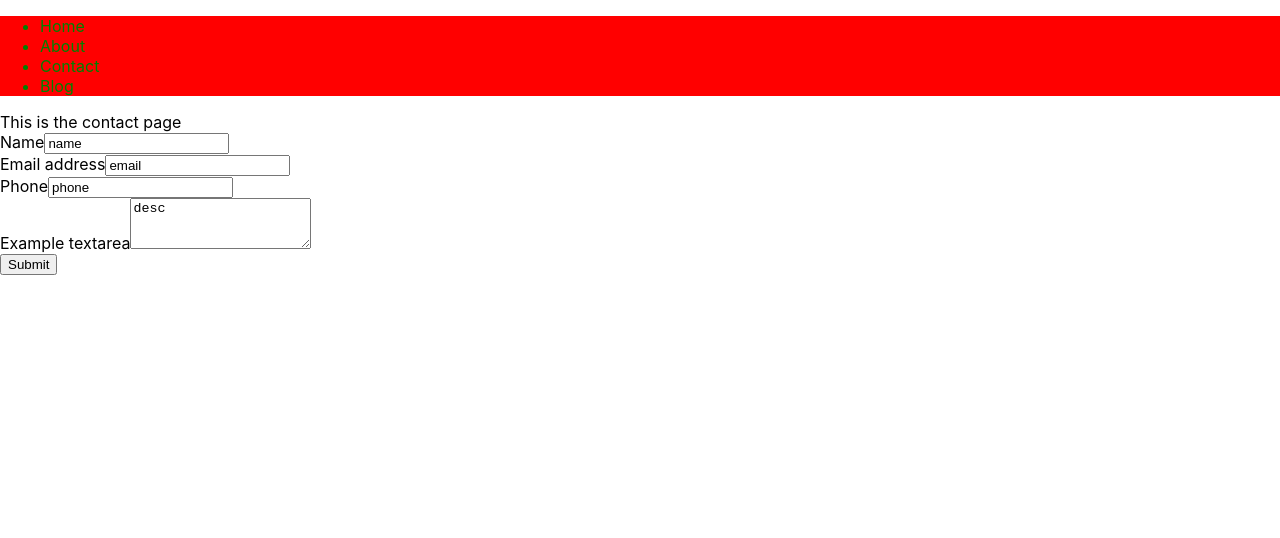
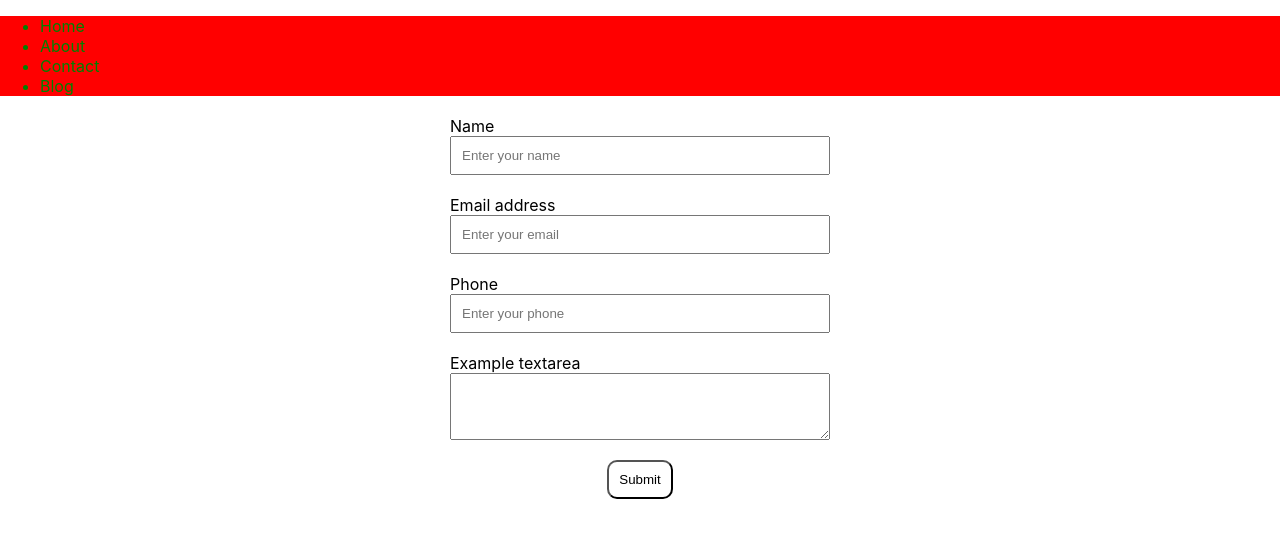
Before and after one commit to programwithabhi33/my-next-js-app, a Next.js app: page /contact in a window 1280 px wide. Shown: the top 538 px of the page. Built offline with nearby package versions, Linux system fonts and the light colour scheme.

Commit message:
added the styles in the contact form

```diff
--- a/pages/contact.js
+++ b/pages/contact.js
@@ -1,11 +1,12 @@
 import next from 'next'
 import React, { useState } from 'react'
+import styles from '../styles/Contact.module.css'
 
 export default function contact() {
-  const [name, setname] = useState('name')
-  const [email, setemail] = useState('email')
-  const [phone, setphone] = useState('phone')
-  const [desc, setdesc] = useState('desc')
+  const [name, setname] = useState()
+  const [email, setemail] = useState()
+  const [phone, setphone] = useState()
+  const [desc, setdesc] = useState()
 
   let onSubmit = (e) => {
     e.preventDefault();
@@ -45,26 +46,29 @@ export default function contact() {
 
   return (
     <>
-      <div>This is the contact page</div>
+      <div className={styles.container}>
       <form onSubmit={onSubmit}>
-        <div className="mb-3">
+        <div className={styles.flex}>
           <label htmlFor="examplehtmlFormControlInput1" className="htmlForm-label">Name</label>
-          <input onChange={onChange} value={name} name='name' type="text" className="htmlForm-control" id="name" placeholder="Enter your name" required minLength={3} />
+          <input onChange={onChange} value={name} name='name' type="text" className={styles.htmlFormControl} id="name" placeholder="Enter your name" required minLength={3} />
         </div>
-        <div className="mb-3">
+        <div className={styles.flex}>
           <label htmlFor="examplehtmlFormControlInput1" className="htmlForm-label">Email address</label>
-          <input onChange={onChange} value={email} name='email' type="email" className="htmlForm-control" id="email" placeholder="Enter your email" required minLength={4} />
+          <input onChange={onChange} value={email} name='email' type="email" className={styles.htmlFormControl} id="email" placeholder="Enter your email" required minLength={4} />
         </div>
-        <div className="mb-3">
+        <div className={styles.flex}>
           <label htmlFor="examplehtmlFormControlInput1" className="htmlForm-label">Phone</label>
-          <input onChange={onChange} value={phone} name='phone' type="phone" className="htmlForm-control" id="phone" placeholder="Enter your phone" required minLength={10} />
+          <input onChange={onChange} value={phone} name='phone' type="phone" className={styles.htmlFormControl} id="phone" placeholder="Enter your phone" required minLength={10} />
         </div>
-        <div className="mb-3">
+        <div className={styles.flex}>
           <label htmlFor="examplehtmlFormControlTextarea1" className="htmlForm-label">Example textarea</label>
-          <textarea name='desc' onChange={onChange} value={desc} className="htmlForm-control" id="examplehtmlFormControlTextarea1" rows="3" />
+          <textarea name='desc' onChange={onChange} value={desc} className={styles.htmlFormControl} id="examplehtmlFormControlTextarea1" rows="3" />
         </div>
-        <button className="btn" id="submit" type='submit'>Submit</button>
+        <div className={styles.btnParent}>
+        <button className={styles.btn} id="submit" type='submit'>Submit</button>
+        </div>
       </form>
+    </div>
     </>
   )
 }
--- /dev/null
+++ b/styles/Contact.module.css
@@ -0,0 +1,26 @@
+.container{
+    max-width: 400px;
+    margin: auto;
+}
+.htmlFormControl{
+    padding: 10px 10px;
+}
+.flex{
+    display: flex;
+    flex-direction: column;
+    margin: 20px 10px;
+}
+.btn{
+    color: black;
+    background: white;
+    padding: 10px;
+    text-align: center;
+    border-radius: 10px;
+    outline: none;
+}
+.btnParent{
+    display: grid;
+    place-items: center;
+    max-width: 200px;
+    margin: auto;
+}
```
